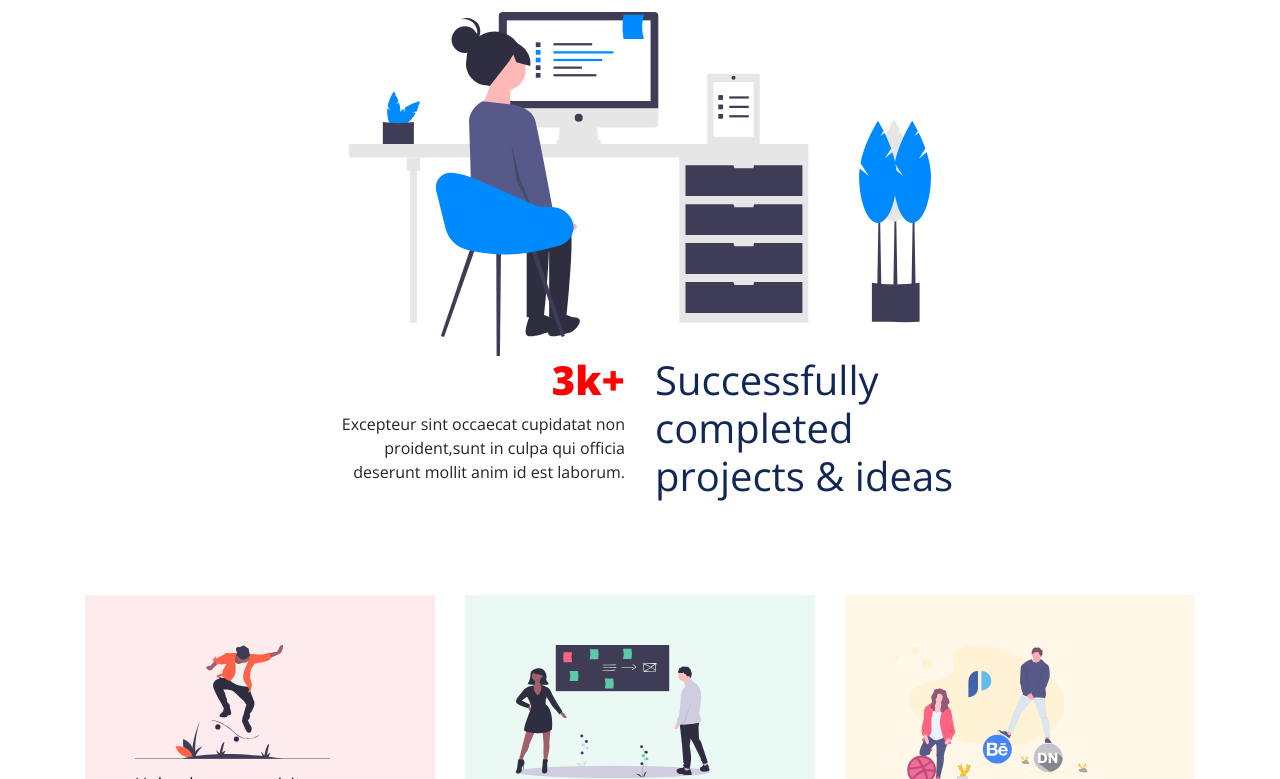
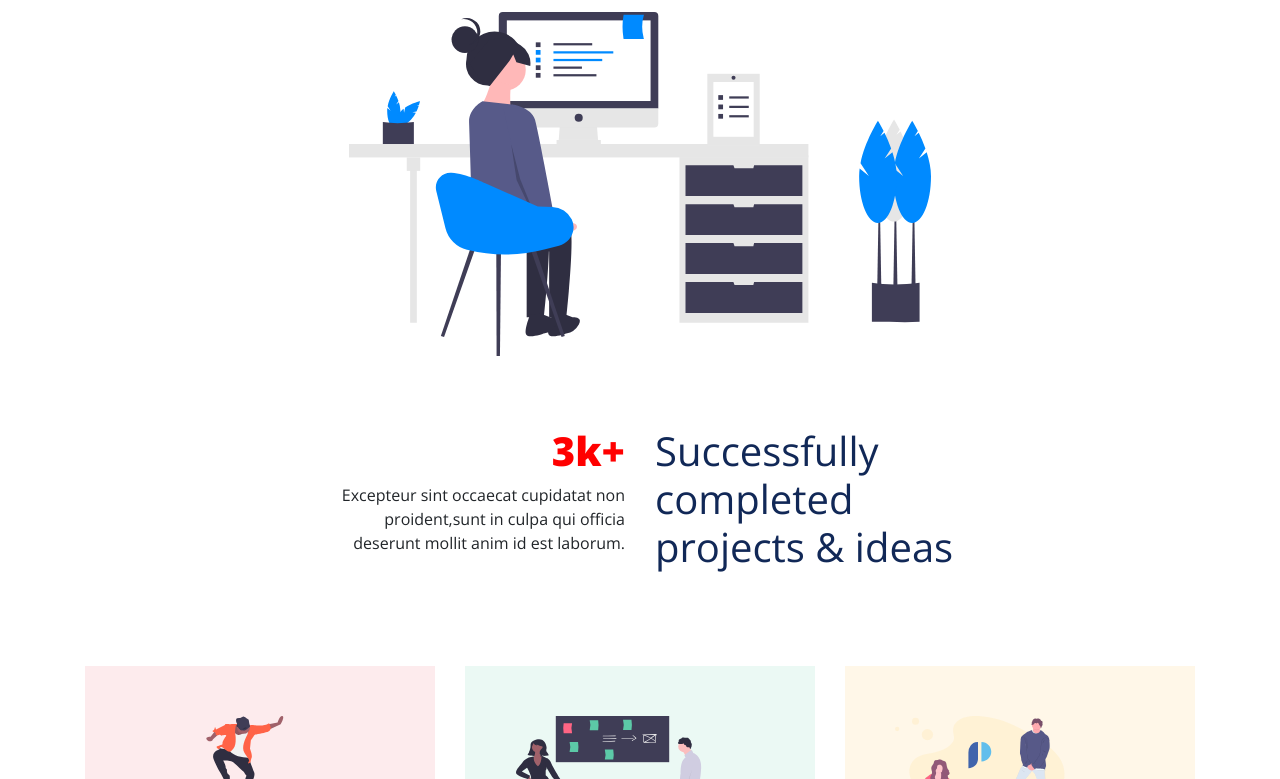
Before and after one commit to sharif123456/CMS-C-3-Quick-project, a plain HTML site: page index.html in a window 1280 px wide. Shown: the part 472-1251 px from the top of the page. Drawn offline with nearby package versions, Linux system fonts and the light colour scheme.

Commit message:
Update style.css

```diff
--- a/style.css
+++ b/style.css
@@ -39,7 +39,7 @@ font-family: 'Open Sans', sans-serif;
     width: 582px;
 }
 
-.success-section{}
+.success-section{ margin-top: 71px;}
 .success-section .container{width: 670px;}
 .success-section .left{
     text-align: end;
```
